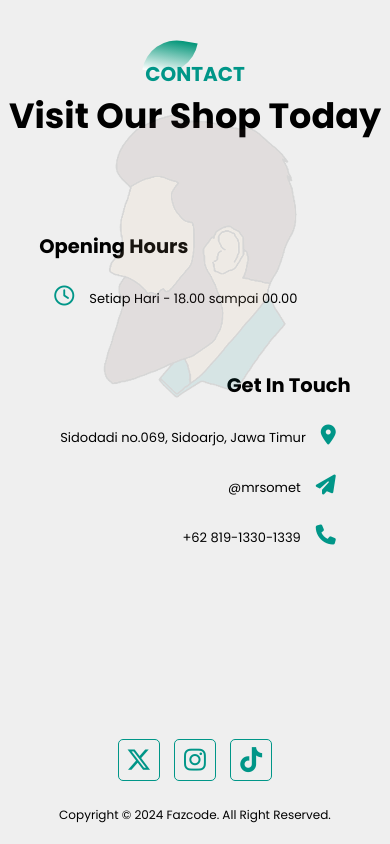
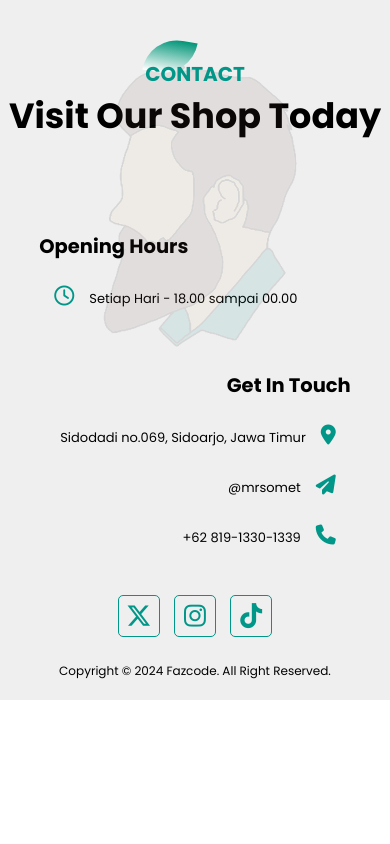
Before and after one commit to nadhifahmad-loops/mrsomet, a plain HTML site: page index.html in a window 390 px wide. Shown: the part 4365-5209 px from the top of the page. After the commit the page ends 5065 px from the top, so only its background shows below. Drawn offline with Linux system fonts and the light colour scheme.

Commit message:
Add files via upload

```diff
--- a/style.css
+++ b/style.css
@@ -444,5 +444,8 @@ hr{
         flex-basis: 100%;
         font-size: 13px;
     }
+    .social-media{
+        margin-top: 0rem;
+    }
 }
 /* footer */
```
